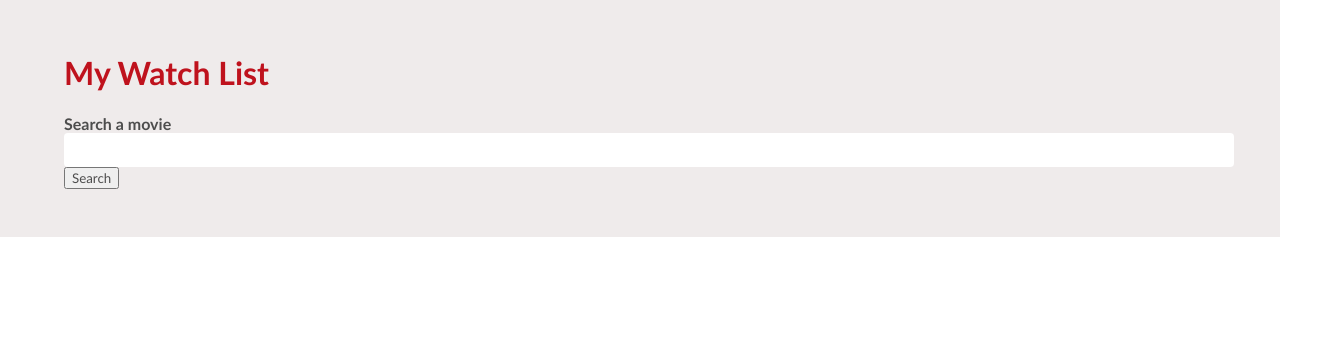
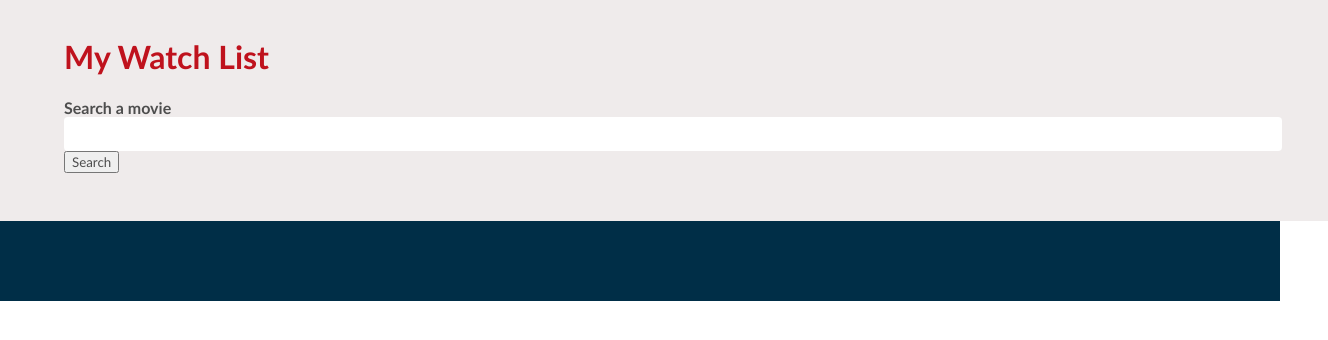
Before and after one commit to Rusvelt2000/MoviesToWatch, a React (Create React App) app: page / in a window 1280 px wide. Shown: the top 340 px of the page, 1328 px wide, since content can reach past the window. Built offline with nearby package versions, Linux system fonts and the light colour scheme.

Commit message:
Added styling to movieshow

```diff
--- a/src/App.js
+++ b/src/App.js
@@ -26,6 +26,7 @@ function App() {
         <h1>My Watch List</h1>
         <SearchEngine onSubmitMovie={handleSearchMovie} />
       </div>
+      <ListOfMovies movies={movies} />
     </div>
   );
 }
--- a/src/app.scss
+++ b/src/app.scss
@@ -19,12 +19,11 @@ body {
 }
 
 .appContainer {
-  display: flex;
-  justify-content: center;
-  padding: 32px 64px 48px;
-  background: $bg-alt;
+  background-color: $bg-color;
 
   .searchContainer {
+    padding: 16px 64px 48px;
+    background: $bg-alt;
     width: 100%;
     max-width: 1200px;
   }
@@ -45,3 +44,37 @@ body {
     }
   }
 }
+
+.listOfMovies {
+  padding: 32px 64px 48px;
+  display: flex;
+  flex-wrap: wrap;
+  background-color: $accent-dark;
+  gap: 32px;
+  max-width: 1200px;
+}
+
+.movieShow {
+  background: $bg-alt;
+  border-radius: 8px;
+  box-shadow: 0 4px 8px 0 rgba(0, 0, 0, 0.2);
+  width: 300px;
+  overflow: hidden;
+  img {
+    width: 100%;
+    height: 444px;
+    overflow: hidden;
+  }
+  .caption {
+    padding: 0 16px 8px;
+    small {
+      font-weight: 600;
+    }
+    h3 {
+      margin-top: 8px;
+    }
+    p {
+      margin-top: 2px;
+    }
+  }
+}
--- a/src/components/ListOfMovies.js
+++ b/src/components/ListOfMovies.js
@@ -1,15 +1,20 @@
 import MovieShow from "./MovieShow";
 
 function ListOfMovies({ movies }) {
-  const renderedMovies = movies.map(({ title, year, imdbID }) => {
-    return <MovieShow key={imdbID} title={title} year={year} />;
+  const renderedMovies = movies.map((movie) => {
+    console.log(movie);
+    return (
+      <MovieShow
+        key={Math.floor(Math.random() * 9) + movie.imdbID}
+        title={movie.Title}
+        year={movie.Year}
+        rating={movie.imdbRating}
+        poster={movie.Poster}
+      />
+    );
   });
 
-  return (
-    <div>
-      <div>{renderedMovies}</div>
-    </div>
-  );
+  return <div className="listOfMovies">{renderedMovies}</div>;
 }
 
 export default ListOfMovies;
--- a/src/components/MovieShow.js
+++ b/src/components/MovieShow.js
@@ -1,10 +1,16 @@
-function MovieShow({ title, year }) {
+import "./search.scss";
+
+function MovieShow({ title, year, rating, poster }) {
   return (
-    <div>
-      <h3>title</h3>
-      <p>
-        <div>{year}</div>
-      </p>
+    <div className="movieShow">
+      <img src={poster} alt={title} />
+      <div className="caption">
+        <h3>{title}</h3>
+        <small>Release year:</small>
+        <p className="year">{year}</p>
+        <small>Rating:</small>
+        <p className="rating">{rating}</p>
+      </div>
     </div>
   );
 }
--- a/src/components/SearchEngine.js
+++ b/src/components/SearchEngine.js
@@ -7,6 +7,7 @@ function SearchEngine({ onSubmitMovie }) {
   const handleSubmit = (event) => {
     event.preventDefault();
     onSubmitMovie(movieTitle);
+    setMovieTitle("");
   };
 
   const handleChange = (event) => {
```
